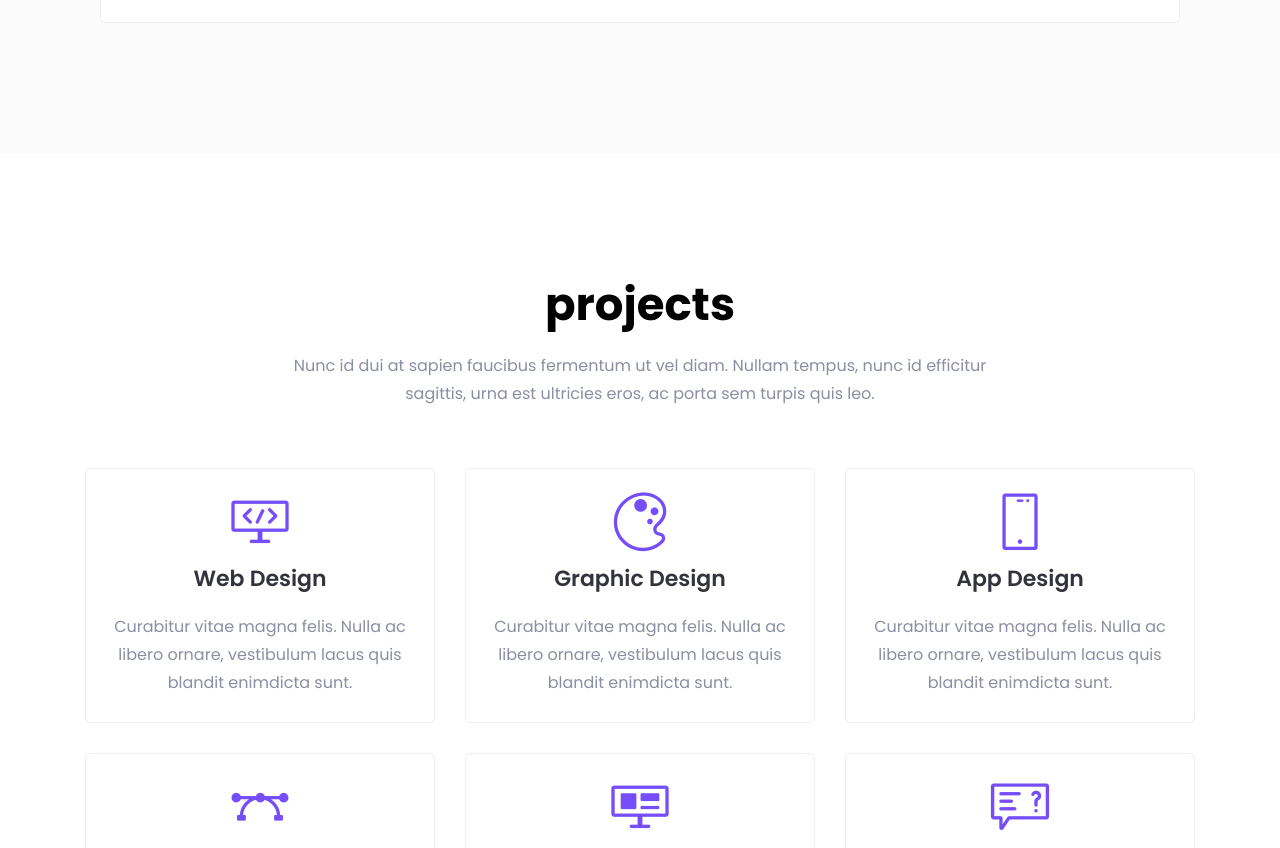
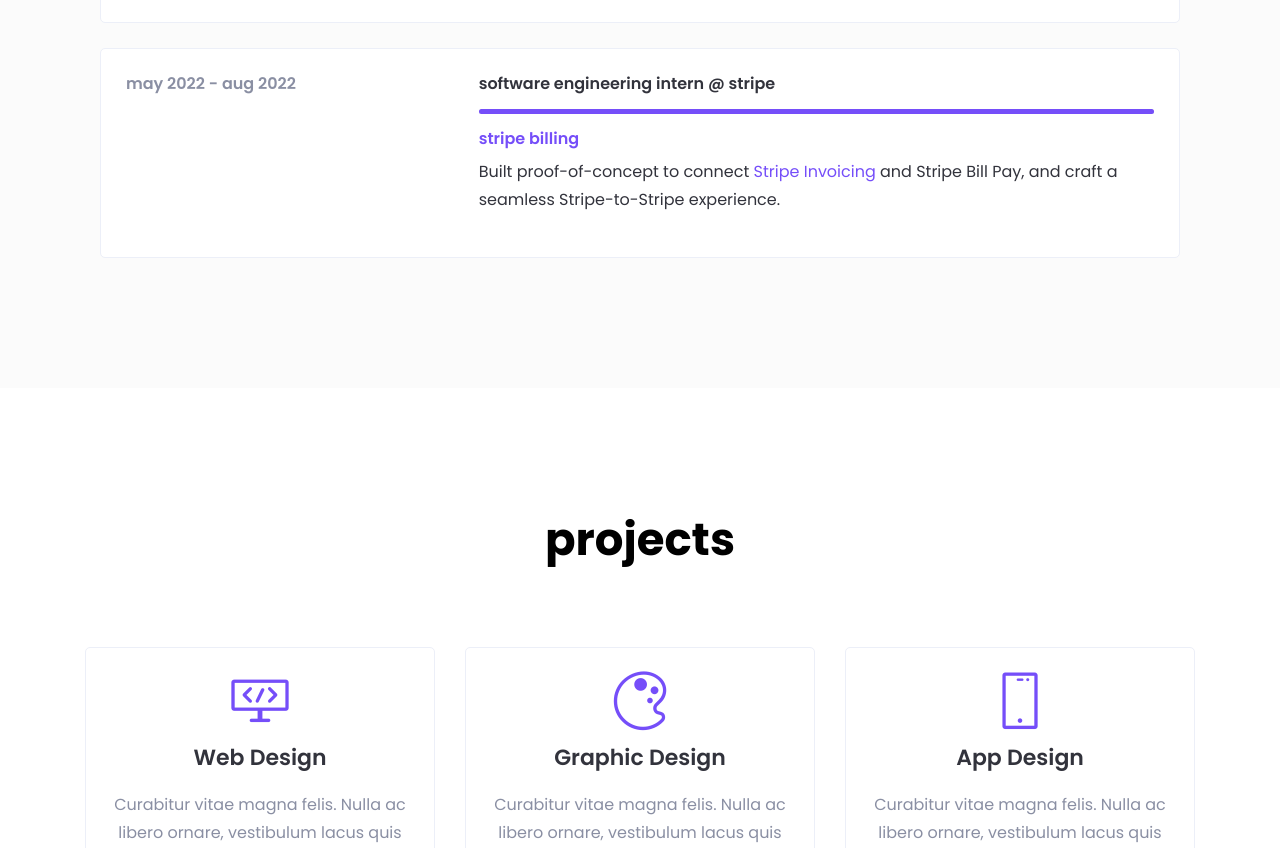
Before and after one commit to mlum123/portfolio, a plain HTML site: page index.html in a window 1280 px wide. Shown: the part 2735-3583 px from the top of the page. Drawn offline with Linux system fonts and the light colour scheme; files whose address does not match are found by name.

Commit message:
Add stripe internship

```diff
--- a/index.html
+++ b/index.html
@@ -433,6 +433,34 @@
                 </div>
               </div>
             </div>
+            <div class="experience-item mt-25">
+              <div class="row experience-header">
+                <h6 class="experience-date col-12 col-lg-4">
+                  may 2022 - aug 2022</span>
+                </h6>
+                <div class="experience-title-and-body col-12 col-lg-8">
+                  <h6 class="experience-title">
+                    software engineering intern @ stripe
+                  </h6>
+                  <div class="bar">
+                    <div class="bar-inner">
+                      <div class="bar progress-line" data-width="100"></div>
+                    </div>
+                  </div>
+                  <div class="experience-body">
+                    <div class="sub-experience">
+                      <div class="row">
+                        <h6 class="col-12 col-lg-8"><a href="https://stripe.com/billing" target="_blank" rel="noopener noreferrer">stripe billing</a></h6>
+                      </div>
+                      <div class="experience-list">
+                        <p>
+                          Built proof-of-concept to connect <a href="https://stripe.com/invoicing" target="_blank" rel="noopener noreferrer">Stripe Invoicing</a> and Stripe Bill Pay, and craft a seamless Stripe-to-Stripe experience.
+                        </p>
+                      </div>
+                    </div>
+                  </div>
+                </div>
+              </div>
           </div>
     </section>
     <!--====== EXPERIENCE PART ENDS ======-->
@@ -445,11 +473,6 @@
           <div class="col-lg-8">
             <div class="section-title text-center pb-30">
               <h2 class="title">projects</h2>
-              <p>
-                Nunc id dui at sapien faucibus fermentum ut vel diam. Nullam
-                tempus, nunc id efficitur sagittis, urna est ultricies eros, ac
-                porta sem turpis quis leo.
-              </p>
             </div>
             <!-- section title -->
           </div>
```
